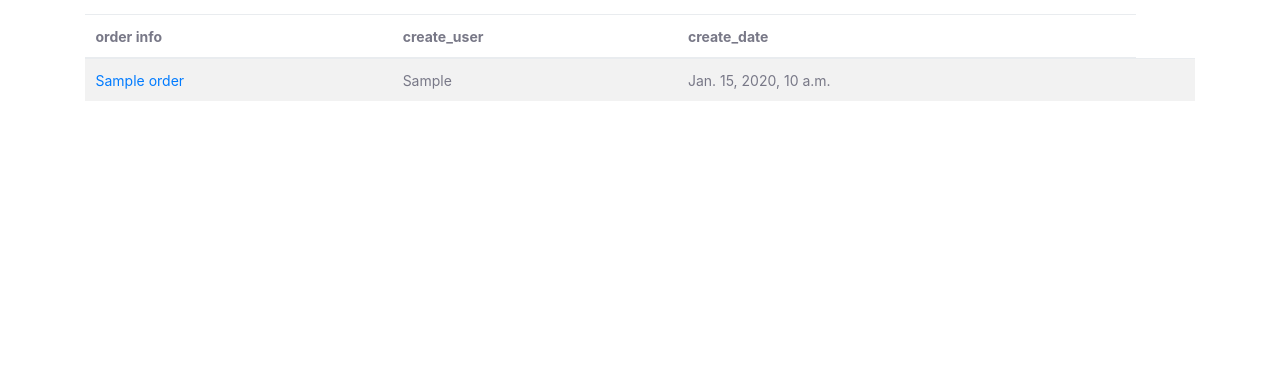
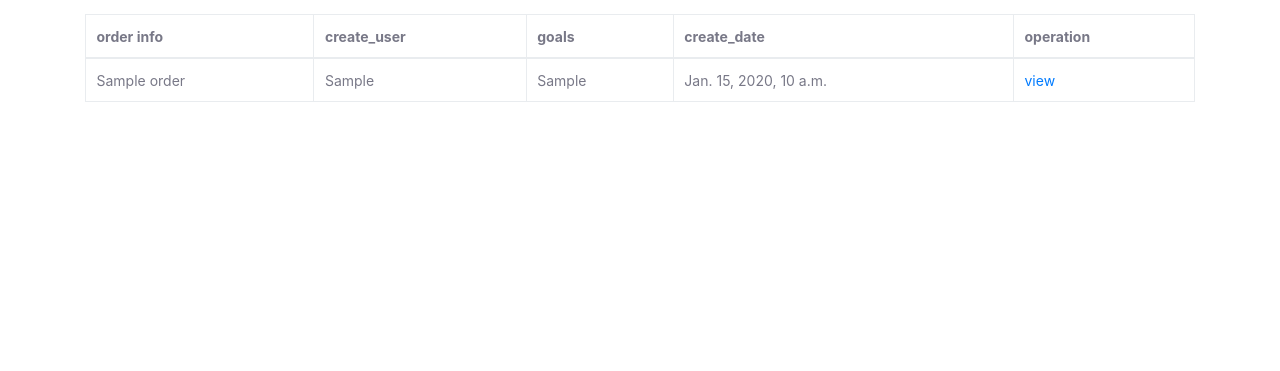
Before and after one commit to haibo1047/custm, a Django app: template templates/orders/list.html in a window 1280 px wide. Shown: the part 49-420 px from the top of the page. Run offline with Django 3.2, Linux system fonts and the light colour scheme; the template is opened without the code that fills it: most values are stand-ins (such as "Sample title", 1, 10 or a date in 2020); some libraries are stand-ins or nearby versions.

Commit message:
1. delete order 2. only show yourself orders(superuser can populate all)

```diff
--- a/custm/urls.py
+++ b/custm/urls.py
@@ -30,6 +30,7 @@ urlpatterns = [
     url(r'^$', bookviews.home, name= 'home'),
     url(r'^orders/order1$', bookviews.order1, name='order1'),
     url(r'^orders/saveOrder$', bookviews.saveOrder, name='saveOrder'),
+    url(r'^order/delete/(?P<id>[0-9]+)/$', bookviews.delete, name='deleteorder'),
     url(r'^order/(?P<id>[0-9]+)/$', bookviews.detail, name='orderdetail'),
     url(r'^orders/$', bookviews.orderlist, name='orderlist'),
     url(r'^search/(?P<search>.+)/$', bookviews.search, name='search'),
--- a/templates/orders/list.html
+++ b/templates/orders/list.html
@@ -6,23 +6,32 @@
 {% endblock %}
 
 {% block content %}
-  <table class="table table-striped">
+  <table class="table table-bordered">
     <thead >
       <tr>
         <th>order info</th>
         <th>create_user</th>
+        <th>goals</th>
         <th>create_date</th>
+        <th>operation</th>
       </tr>
     </thead>
     <tbody>
       {% for order in order_list %}
         <tr>
           <td>
-            <a href="{% url 'orderdetail' order.pk %}">{{ order }}</a>
+              {{ order }}
           </td>
           <td class="align-middle">{{ order.create_user }}</td>
-          <td class="align-middle">{{ order.create_date }}</td>
-          <td></td>
+          <td class="align-middle">{{ order.getGoals }}</td>
+            <td class="align-middle">{{ order.create_date }}</td>
+            <td class="align-middle">
+          {%    if user.is_superuser %}
+              <a href="{% url 'deleteorder' order.pk %}">delete</a>  &nbsp;|
+            &nbsp;
+          {%    endif %}
+              <a href="{% url 'orderdetail' order.pk %}">view</a>
+          </td>
         </tr>
       {% endfor %}
     </tbody>
--- a/templates/orders/order2.html
+++ b/templates/orders/order2.html
@@ -47,8 +47,8 @@ function fnext(){
         alert("please choose at least 1 goal")
         return
     }
-    if(selected >5){
-        alert("you chose more than 5 goals")
+    if(selected >3){
+        alert("you chose more than 3 goals")
         return
     }
     $("#id_goals").val(selectedGoals)
@@ -74,7 +74,7 @@ function fback(){
 </form>
 
 <div>
-    Select at most 5 goals
+    Select at most 3 goals
 </div>
 <div class="container-fluid" id="pid_div">
     <a class="btn btn-outline-info" href="#" role="button" id="deep_condition">{% trans "deep condition" context "goals" %}</a> &nbsp;&nbsp;
```
Also changed, not shown: book/views.py (+14 -3 lines).
